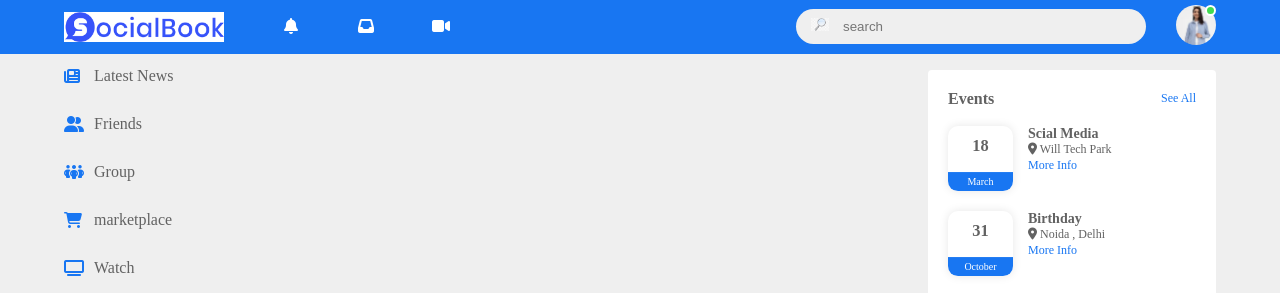
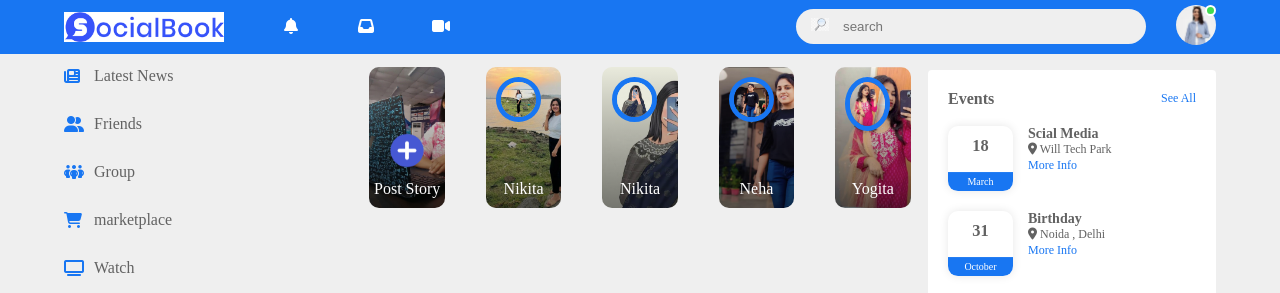
Before and after one commit to nikitanimore992/SOCIALBOOK, a plain HTML site: page index.html in a window 1280 px wide. Shown: the top 293 px of the page. Drawn offline with Linux system fonts and the light colour scheme.

Commit message:
complete story section

```diff
--- a/index.html
+++ b/index.html
@@ -59,8 +59,34 @@
             </div>
         </div>
         <!-------------------- main contect ------------->
+<!-- -------------------story section -------------------- -->
+        <div class="main-content">
 
-        <div class="main-content"></div>
+            <div class="story-galary">
+                <div class="story story1">
+                    <img src="images/puls.png">
+                    <p>Post Story</p>
+                </div>
+                <div class="story story2">
+                    <img src="images/m1.png">
+                    <p>Nikita</p>
+                </div>
+                <div class="story story3">
+                    <img src="images/m2.png">
+                    <p>Nikita</p>
+                </div>
+                <div class="story story4">
+                    <img src="images/m3.png">
+                    <p>Neha</p>
+                </div>
+                <div class="story story5">
+                    <img src="images/m4.png">
+                    <p>Yogita</p>
+                </div>
+            </div>
+
+        </div>
+        <!-- ---------------------------compelete story section ------------------- -->
         <!-------------------- right-side-bar ------------->
 
         <div class="right-sidebar">
--- a/style.css
+++ b/style.css
@@ -256,3 +256,61 @@ nav {
     top: unset;
     bottom: 5px;
 }
+/* -----------------end-------------- */
+/* ----------------- star story section ------------------------ */
+
+.story-galary{
+    display: flex;
+    justify-content: space-between;
+    margin-bottom: 20px;
+}
+.story{
+    flex-basis: 14%;
+    padding-top: 26%;
+    position: relative;
+    /* background-image: linear-gradient(transparent, rgb(0,0,0,0.5)), url(images/nikitaimg.jpeg); */
+    background-size:cover ;
+    border-radius: 10px;
+}
+.story img{
+    position: absolute;
+    width: 45px;
+    border-radius: 50%;
+    /* border: #fff; */
+   top: 10px;
+   left: 10px;
+   border: 5px solid #1876f2 ;
+}
+.story p{
+    position: absolute;
+    bottom: 10px;
+    width: 100%;
+    text-align: center;
+    color: #fff;
+}
+.story1{
+    background-image: linear-gradient(transparent, rgb(0,0,0,0.5)), url(images/nikitaimg.jpeg);
+
+}
+.story2{
+    background-image: linear-gradient(transparent, rgb(0,0,0,0.5)), url(images/m1.png);
+
+}.story3{
+    background-image: linear-gradient(transparent, rgb(0,0,0,0.5)), url(images/m2.png);
+
+}.story4{
+    background-image: linear-gradient(transparent, rgb(0,0,0,0.5)), url(images/m3.png);
+
+}.story5{
+    background-image: linear-gradient(transparent, rgb(0,0,0,0.5)), url(images/m4.png);
+
+}
+.story.story1 img{
+    top: unset;
+    left: 50%;
+    bottom: 40px;
+    transform: translateX(-50%);
+    border:0;
+    width: 35px;
+}
+/* -----------------complete story section ------------------------ */
```
Also changed, not shown: images/add.jpeg (added), images/m1.png (added), images/m2.png (added), images/m3.png (added), images/m4.png (added), images/puls.png (added).
